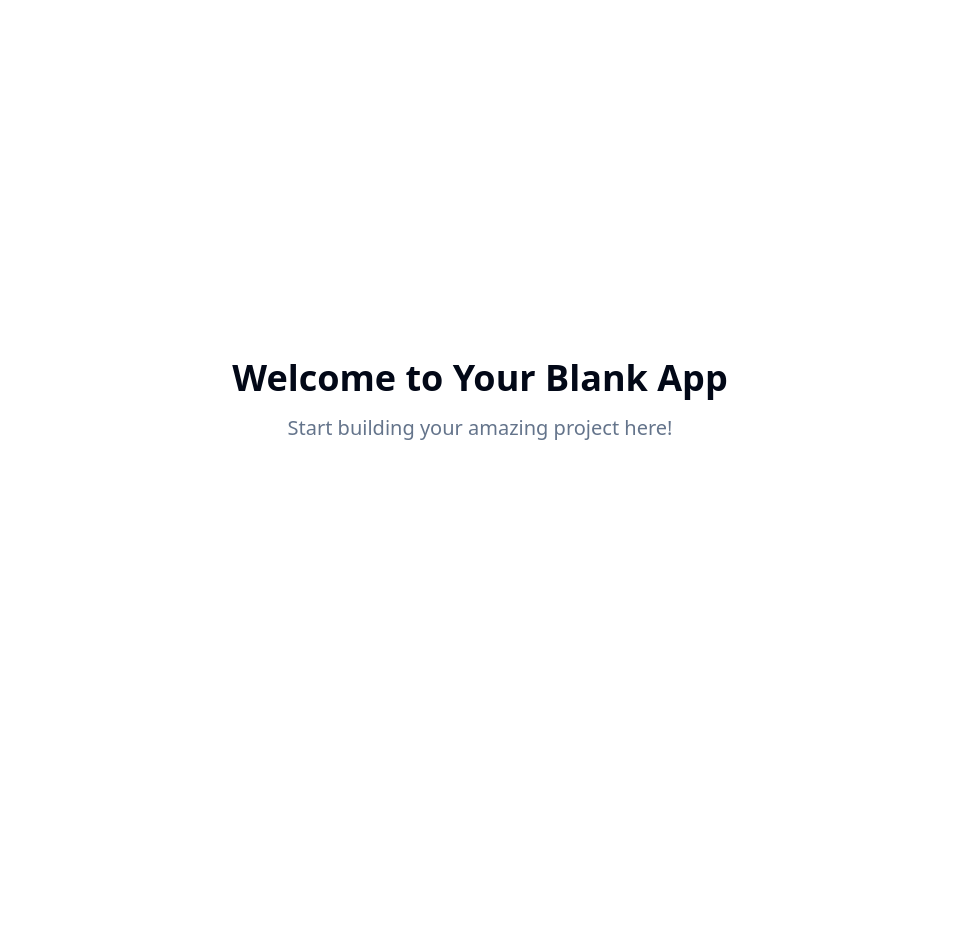
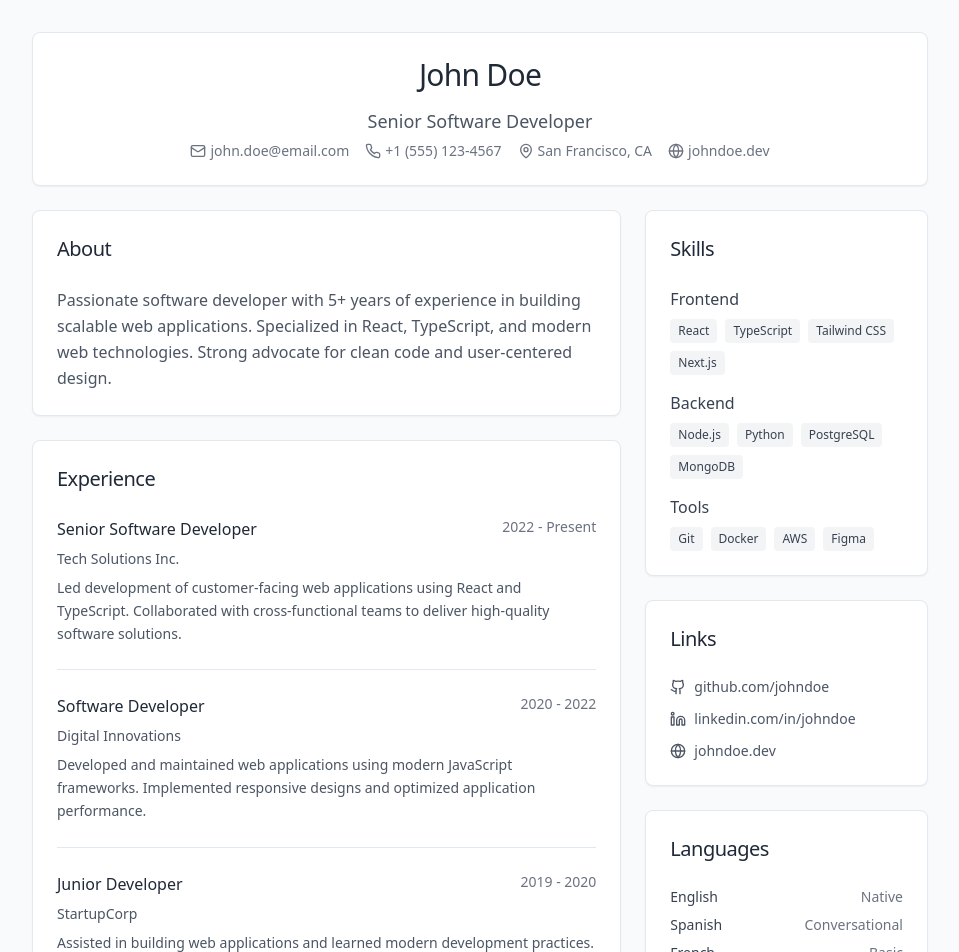
Before and after one commit to alsanatilla/cv, a React (Vite) app: page / in a window 1280 px wide. Shown: the top 952 px of the page, without its empty margins (160-1119 px from the left). Before the commit the page ends 800 px from the top, so only its background shows below. Built offline with nearby package versions, Linux system fonts and the light colour scheme.

Commit message:
feat: Implement a simple, minimalist CV page

```diff
--- a/src/pages/Index.tsx
+++ b/src/pages/Index.tsx
@@ -1,11 +1,210 @@
-// Update this page (the content is just a fallback if you fail to update the page)
+
+import { Card, CardContent, CardHeader, CardTitle } from "@/components/ui/card";
+import { Separator } from "@/components/ui/separator";
+import { Mail, Phone, MapPin, Globe, Github, Linkedin } from "lucide-react";
 
 const Index = () => {
   return (
-    <div className="min-h-screen flex items-center justify-center bg-background">
-      <div className="text-center">
-        <h1 className="text-4xl font-bold mb-4">Welcome to Your Blank App</h1>
-        <p className="text-xl text-muted-foreground">Start building your amazing project here!</p>
+    <div className="min-h-screen bg-gray-50 py-8 px-4">
+      <div className="max-w-4xl mx-auto">
+        {/* Header Section */}
+        <Card className="mb-6">
+          <CardHeader className="text-center">
+            <CardTitle className="text-3xl font-light text-gray-800 mb-2">
+              John Doe
+            </CardTitle>
+            <p className="text-lg text-gray-600 font-light">Senior Software Developer</p>
+            <div className="flex flex-wrap justify-center gap-4 mt-4 text-sm text-gray-500">
+              <div className="flex items-center gap-1">
+                <Mail size={16} />
+                <span>john.doe@email.com</span>
+              </div>
+              <div className="flex items-center gap-1">
+                <Phone size={16} />
+                <span>+1 (555) 123-4567</span>
+              </div>
+              <div className="flex items-center gap-1">
+                <MapPin size={16} />
+                <span>San Francisco, CA</span>
+              </div>
+              <div className="flex items-center gap-1">
+                <Globe size={16} />
+                <span>johndoe.dev</span>
+              </div>
+            </div>
+          </CardHeader>
+        </Card>
+
+        <div className="grid grid-cols-1 lg:grid-cols-3 gap-6">
+          {/* Left Column */}
+          <div className="lg:col-span-2 space-y-6">
+            {/* About Section */}
+            <Card>
+              <CardHeader>
+                <CardTitle className="text-xl font-light text-gray-800">About</CardTitle>
+              </CardHeader>
+              <CardContent>
+                <p className="text-gray-600 leading-relaxed">
+                  Passionate software developer with 5+ years of experience in building scalable web applications.
+                  Specialized in React, TypeScript, and modern web technologies. Strong advocate for clean code
+                  and user-centered design.
+                </p>
+              </CardContent>
+            </Card>
+
+            {/* Experience Section */}
+            <Card>
+              <CardHeader>
+                <CardTitle className="text-xl font-light text-gray-800">Experience</CardTitle>
+              </CardHeader>
+              <CardContent className="space-y-6">
+                <div>
+                  <div className="flex justify-between items-start mb-2">
+                    <h3 className="font-medium text-gray-800">Senior Software Developer</h3>
+                    <span className="text-sm text-gray-500">2022 - Present</span>
+                  </div>
+                  <p className="text-gray-600 text-sm mb-2">Tech Solutions Inc.</p>
+                  <p className="text-gray-600 text-sm leading-relaxed">
+                    Led development of customer-facing web applications using React and TypeScript.
+                    Collaborated with cross-functional teams to deliver high-quality software solutions.
+                  </p>
+                </div>
+
+                <Separator />
+
+                <div>
+                  <div className="flex justify-between items-start mb-2">
+                    <h3 className="font-medium text-gray-800">Software Developer</h3>
+                    <span className="text-sm text-gray-500">2020 - 2022</span>
+                  </div>
+                  <p className="text-gray-600 text-sm mb-2">Digital Innovations</p>
+                  <p className="text-gray-600 text-sm leading-relaxed">
+                    Developed and maintained web applications using modern JavaScript frameworks.
+                    Implemented responsive designs and optimized application performance.
+                  </p>
+                </div>
+
+                <Separator />
+
+                <div>
+                  <div className="flex justify-between items-start mb-2">
+                    <h3 className="font-medium text-gray-800">Junior Developer</h3>
+                    <span className="text-sm text-gray-500">2019 - 2020</span>
+                  </div>
+                  <p className="text-gray-600 text-sm mb-2">StartupCorp</p>
+                  <p className="text-gray-600 text-sm leading-relaxed">
+                    Assisted in building web applications and learned modern development practices.
+                    Contributed to both frontend and backend development tasks.
+                  </p>
+                </div>
+              </CardContent>
+            </Card>
+
+            {/* Education Section */}
+            <Card>
+              <CardHeader>
+                <CardTitle className="text-xl font-light text-gray-800">Education</CardTitle>
+              </CardHeader>
+              <CardContent>
+                <div className="flex justify-between items-start">
+                  <div>
+                    <h3 className="font-medium text-gray-800">Bachelor of Science in Computer Science</h3>
+                    <p className="text-gray-600 text-sm">University of California, Berkeley</p>
+                  </div>
+                  <span className="text-sm text-gray-500">2015 - 2019</span>
+                </div>
+              </CardContent>
+            </Card>
+          </div>
+
+          {/* Right Column */}
+          <div className="space-y-6">
+            {/* Skills Section */}
+            <Card>
+              <CardHeader>
+                <CardTitle className="text-xl font-light text-gray-800">Skills</CardTitle>
+              </CardHeader>
+              <CardContent>
+                <div className="space-y-4">
+                  <div>
+                    <h4 className="font-medium text-gray-700 mb-2">Frontend</h4>
+                    <div className="flex flex-wrap gap-2">
+                      {['React', 'TypeScript', 'Tailwind CSS', 'Next.js'].map((skill) => (
+                        <span key={skill} className="px-2 py-1 bg-gray-100 text-gray-700 text-xs rounded">
+                          {skill}
+                        </span>
+                      ))}
+                    </div>
+                  </div>
+
+                  <div>
+                    <h4 className="font-medium text-gray-700 mb-2">Backend</h4>
+                    <div className="flex flex-wrap gap-2">
+                      {['Node.js', 'Python', 'PostgreSQL', 'MongoDB'].map((skill) => (
+                        <span key={skill} className="px-2 py-1 bg-gray-100 text-gray-700 text-xs rounded">
+                          {skill}
+                        </span>
+                      ))}
+                    </div>
+                  </div>
+
+                  <div>
+                    <h4 className="font-medium text-gray-700 mb-2">Tools</h4>
+                    <div className="flex flex-wrap gap-2">
+                      {['Git', 'Docker', 'AWS', 'Figma'].map((skill) => (
+                        <span key={skill} className="px-2 py-1 bg-gray-100 text-gray-700 text-xs rounded">
+                          {skill}
+                        </span>
+                      ))}
+                    </div>
+                  </div>
+                </div>
+              </CardContent>
+            </Card>
+
+            {/* Links Section */}
+            <Card>
+              <CardHeader>
+                <CardTitle className="text-xl font-light text-gray-800">Links</CardTitle>
+              </CardHeader>
+              <CardContent className="space-y-3">
+                <div className="flex items-center gap-2">
+                  <Github size={16} className="text-gray-600" />
+                  <span className="text-sm text-gray-600">github.com/johndoe</span>
+                </div>
+                <div className="flex items-center gap-2">
+                  <Linkedin size={16} className="text-gray-600" />
+                  <span className="text-sm text-gray-600">linkedin.com/in/johndoe</span>
+                </div>
+                <div className="flex items-center gap-2">
+                  <Globe size={16} className="text-gray-600" />
+                  <span className="text-sm text-gray-600">johndoe.dev</span>
+                </div>
+              </CardContent>
+            </Card>
+
+            {/* Languages Section */}
+            <Card>
+              <CardHeader>
+                <CardTitle className="text-xl font-light text-gray-800">Languages</CardTitle>
+              </CardHeader>
+              <CardContent className="space-y-2">
+                <div className="flex justify-between">
+                  <span className="text-sm text-gray-700">English</span>
+                  <span className="text-sm text-gray-500">Native</span>
+                </div>
+                <div className="flex justify-between">
+                  <span className="text-sm text-gray-700">Spanish</span>
+                  <span className="text-sm text-gray-500">Conversational</span>
+                </div>
+                <div className="flex justify-between">
+                  <span className="text-sm text-gray-700">French</span>
+                  <span className="text-sm text-gray-500">Basic</span>
+                </div>
+              </CardContent>
+            </Card>
+          </div>
+        </div>
       </div>
     </div>
   );
```
